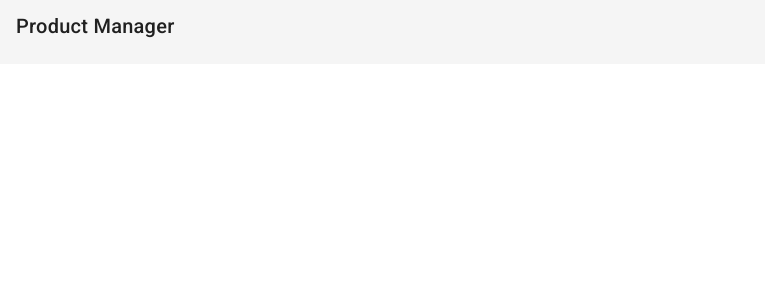
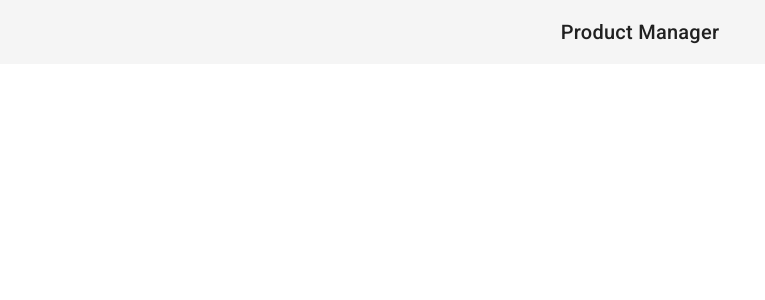
Before and after one commit to sheilaRReis/angular-product-store, an Angular app: page / in a window 1280 px wide. Shown: the top 300 px of the page, without its empty margins (0-765 px from the left). Built offline with nearby package versions, Linux system fonts and the light colour scheme.

Commit message:
feat(layout): add CSS classes to center content

```diff
--- a/src/app/shared/components/header/header.component.html
+++ b/src/app/shared/components/header/header.component.html
@@ -1,3 +1,7 @@
 <mat-toolbar>
-    <p>Product Manager</p>
+  <div class="container">
+    <div class="content-container">
+      <div class="title">Product Manager</div>
+    </div>
+  </div>
 </mat-toolbar>
--- a/src/app/shared/components/header/header.component.scss
+++ b/src/app/shared/components/header/header.component.scss
@@ -0,0 +1,4 @@
+.title{
+    // display: flex;
+    text-align: center;
+}
--- a/src/styles.scss
+++ b/src/styles.scss
@@ -1,4 +1,22 @@
 /* You can add global styles to this file, and also import other style files */
 
-html, body { height: 100%; }
-body { margin: 0; font-family: Roboto, "Helvetica Neue", sans-serif; }
+html,
+body {
+    height: 100%;
+}
+
+body {
+    margin: 0;
+    font-family: Roboto, "Helvetica Neue", sans-serif;
+}
+
+.container{
+    display: flex;
+    width: 100%;
+    justify-content: center;
+}
+
+.content-container{
+    max-width: 748px;
+    width: 100%;
+}
```
